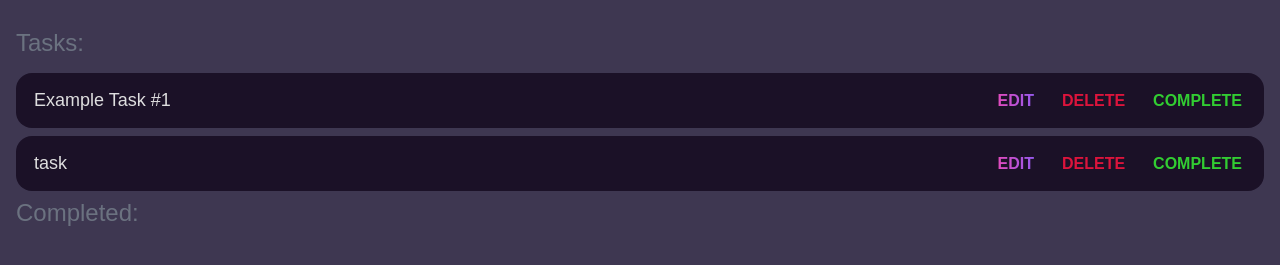
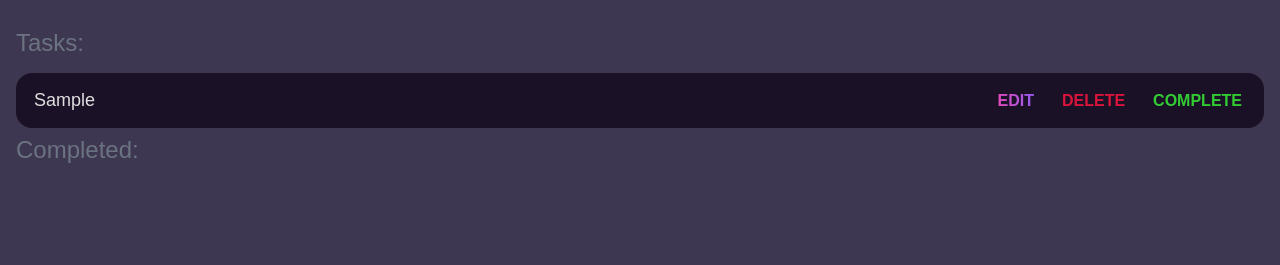
Before and after one commit to AshArce/To-do-list, a plain HTML site: page index.html in a window 1280 px wide. Both pictures are taken after typing "Sample" into the empty fields and a click on the input "Add task". Shown: the part 151-416 px from the top of the page. Drawn offline with Linux system fonts and the light colour scheme.

Commit message:
Removed Complete feature due to error.... making new one

```diff
--- a/index.html
+++ b/index.html
@@ -23,23 +23,7 @@
 
   <div id="tasks">
 
-    <div class="task">
-      <div class="content">
-        <input
-                type="text"
-                class="text"
-                value="Example Task #1"
-                readonly
-        />
-      </div>
-        <div class="actions">
 
-          <button class="edit">Edit</button>
-          <button class="delete">Delete</button>
-          <button class="complete">Complete</button>
-
-      </div>
-    </div>
   </div>
 
   <h2>Completed:</h2>
--- a/index.js
+++ b/index.js
@@ -1,12 +1,11 @@
 window.addEventListener('load', () => {
-  const form = document.querySelector("#new-task-form");
-  const input = document.querySelector("#new-task-input");
-  const list_el = document.querySelector("#tasks");
+  const form = document.querySelector('#new-task-form');
+  const input = document.querySelector('#new-task-input');
+  const list_el = document.querySelector('#tasks');
 
   // Get the ".tasks" and "completed-tasks" divs.
-const tasksDiv = document.querySelector(".tasks");
-const completedTasksDiv = document.querySelector(".completed-tasks");
-
+  const tasksDiv = document.querySelector('.tasks');
+  const completedTasksDiv = document.querySelector('.completed-tasks');
 
   // Add Task
   form.addEventListener('submit', (e) => {
@@ -15,89 +14,75 @@ const completedTasksDiv = document.querySelector(".completed-tasks");
     const task = input.value;
 
     if (!task) {
-      alert("Please set a task");
+      alert('Please set a task');
       return;
     }
 
-    const task_el = document.createElement("div");
-    task_el.classList.add("task");
+    const task_el = document.createElement('div');
+    task_el.classList.add('task');
 
-    const task_content_el = document.createElement("div");
-    task_content_el.classList.add("content");
+    const task_content_el = document.createElement('div');
+    task_content_el.classList.add('content');
 
     task_el.appendChild(task_content_el);
 
-    const task_input_el = document.createElement("input");
-    task_input_el.classList.add("text");
-    task_input_el.type = "text";
-    task_input_el.value = "task";
-    task_input_el.setAttribute("readonly", "readonly");
+    const task_input_el = document.createElement('input');
+    task_input_el.classList.add('text');
+    task_input_el.type = 'text';
+    task_input_el.value = task;
+    task_input_el.setAttribute('readonly', 'readonly');
 
     task_content_el.appendChild(task_input_el);
 
-    const task_actions_el = document.createElement("div");
-    task_actions_el.classList.add("actions");
+    const task_actions_el = document.createElement('div');
+    task_actions_el.classList.add('actions');
 
-    const task_edit_el = document.createElement("button");
-    task_edit_el.classList.add("edit");
-    task_edit_el.innerHTML = "Edit";
+    const task_edit_el = document.createElement('button');
+    task_edit_el.classList.add('edit');
+    task_edit_el.innerHTML = 'Edit';
 
-    const task_delete_el = document.createElement("button");
-    task_delete_el.classList.add("delete");
-    task_delete_el.innerHTML = "Delete";
+    const task_delete_el = document.createElement('button');
+    task_delete_el.classList.add('delete');
+    task_delete_el.innerHTML = 'Delete';
 
-    const task_complete_el = document.createElement("button");
-    task_complete_el.classList.add("complete");
-    task_complete_el.innerHTML = "Complete";
+    const task_complete_el = document.createElement('button');
+    task_complete_el.classList.add('complete');
+    task_complete_el.innerHTML = 'Complete';
 
     task_actions_el.appendChild(task_edit_el);
     task_actions_el.appendChild(task_delete_el);
     task_actions_el.appendChild(task_complete_el);
 
-    task_el.appendChild(task_actions_el)
+    task_el.appendChild(task_actions_el);
 
     list_el.appendChild(task_el);
 
-    input.value = "";
+    input.value = '';
 
-    task_edit_el.addEventListener(`click`, () => {
+    task_edit_el.addEventListener('click', () => {
       if (task_input_el.readOnly) {
-        task_input_el.removeAttribute("readonly");
+        task_input_el.removeAttribute('readonly');
         task_input_el.focus();
-        task_edit_el.innerText = "Save"
-       } else {
-          task_input_el.setAttribute("readonly", "readonly");
-          task_edit_el.innerText = "Edit";
-       }
+        task_edit_el.innerText = 'Save';
+      } else {
+        task_input_el.setAttribute('readonly', 'readonly');
+        task_edit_el.innerText = 'Edit';
+      }
     });
 
-      task_delete_el.addEventListener(`click`, () => {
-        list_el.removeChild(task_el);
-      });
-
-
+    task_delete_el.addEventListener('click', () => {
+      list_el.removeChild(task_el);
+    });
   });
 
-  // Add an event listener to the ".complete" button.
-tasksDiv.querySelectorAll(".complete").forEach((button) => {
-  button.addEventListener("click", () => {
-    // Get the task element that the button belongs to.
-    const taskEl = button.closest(".task");
+  // Add an event listener to the ".delete" button.
+  tasksDiv.querySelectorAll('.delete').forEach((button) => {
+    button.addEventListener('click', () => {
+      // Get the task element that the button belongs to.
+      const taskEl = button.closest('.task');
 
-    // Check if the task is complete.
-    if (!taskEl.querySelector(".text").value.includes("(complete)")) {
-
-      // Get the user's confirmation.
-      const confirmation = confirm("Are you sure this task is completed?");
-
-      // If the user confirms, move the task to the "completed-tasks" div.
-      if (confirmation) {
-        completedTasksDiv.appendChild(taskEl);
-
-      }
-    }
+      // Remove the task from the list.
+      list_el.removeChild(taskEl);
+    });
   });
 });
-
-
-});
```
